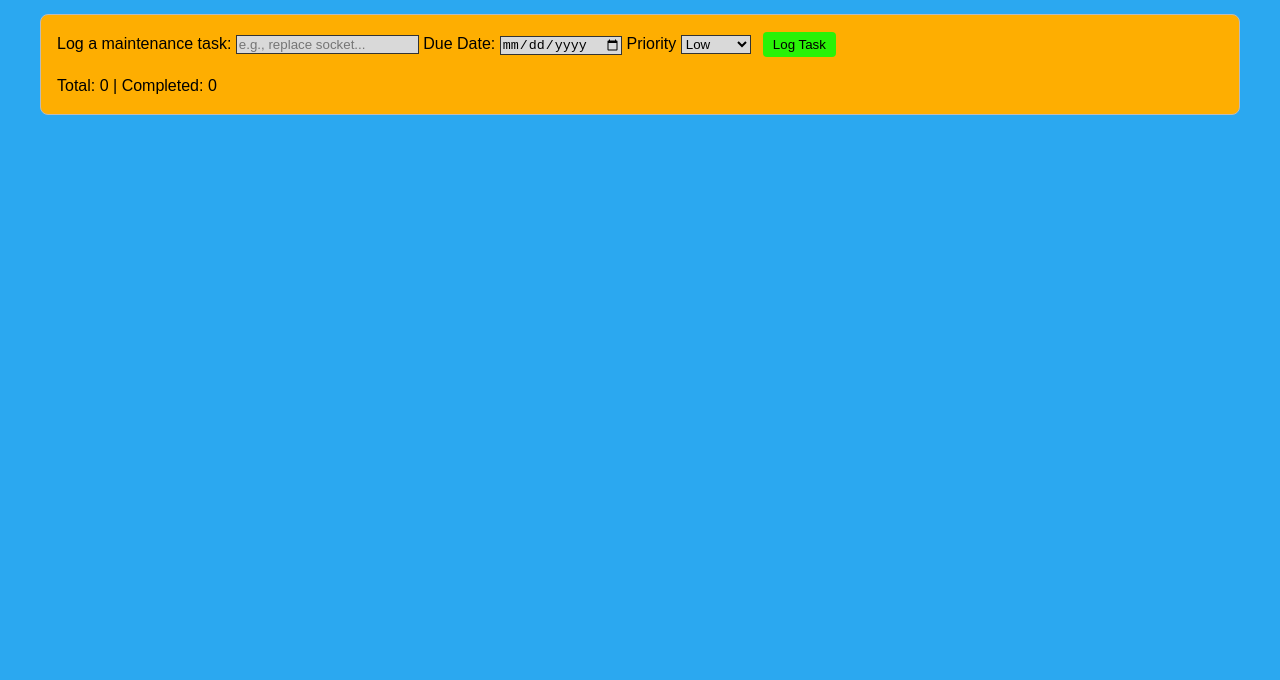
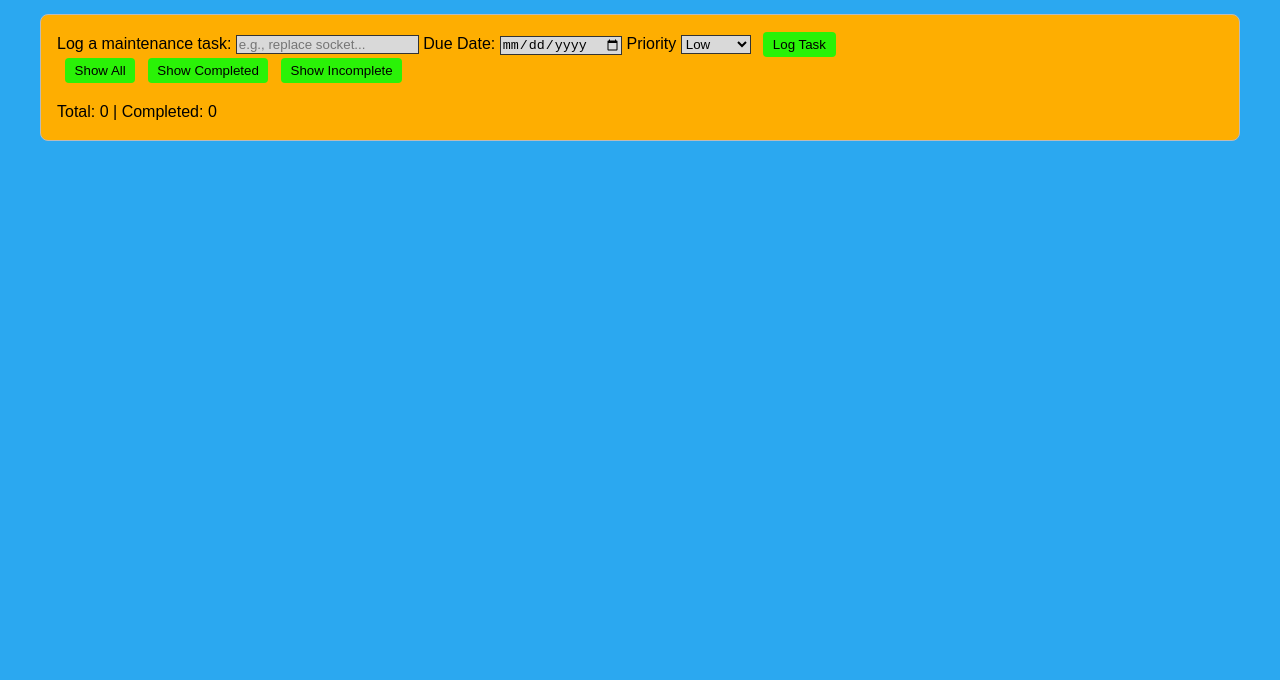
Before and after one commit to ShaunK79/Task-Tracker, a plain HTML site: page index.html in a window 1280 px wide. Shown: the part 120-800 px from the top of the page. Drawn offline with Linux system fonts and the light colour scheme.

Commit message:
resolved merge conflict

```diff
--- a/index.html
+++ b/index.html
@@ -24,6 +24,11 @@
         <option value="High">High</option>
       </select>
       <button id="logTaskBtn">Log Task</button>
+      <div id="filterButtons">
+        <button id="showAllBtn">Show All</button>
+        <button id="showCompleteBtn">Show Completed</button>
+        <button id="showIncompleteBtn">Show Incomplete</button>
+      </div>
       <ul id="taskList"></ul>
       <div id="counter">Total: 0 | Completed: 0</div>
     </div>
```
